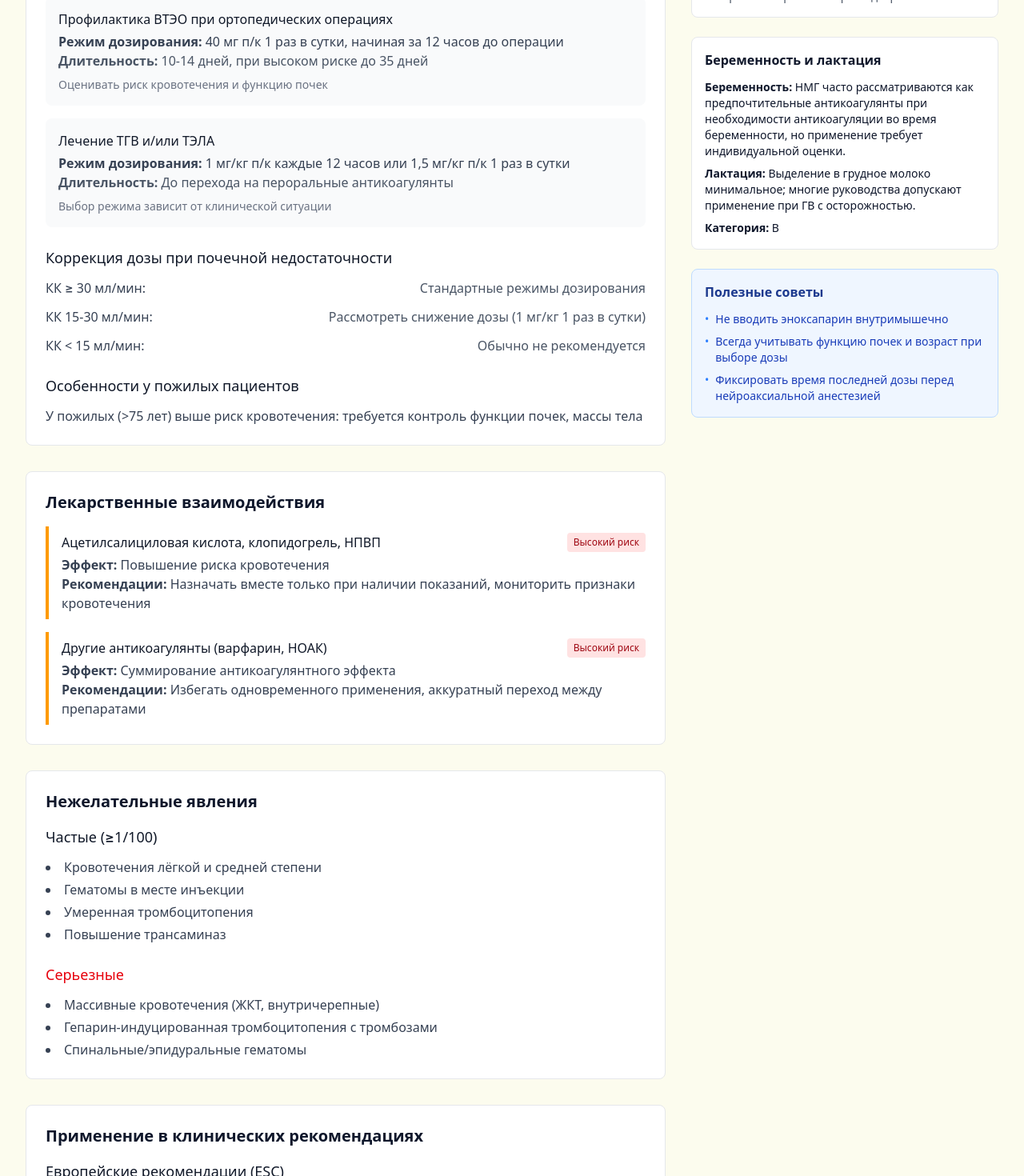
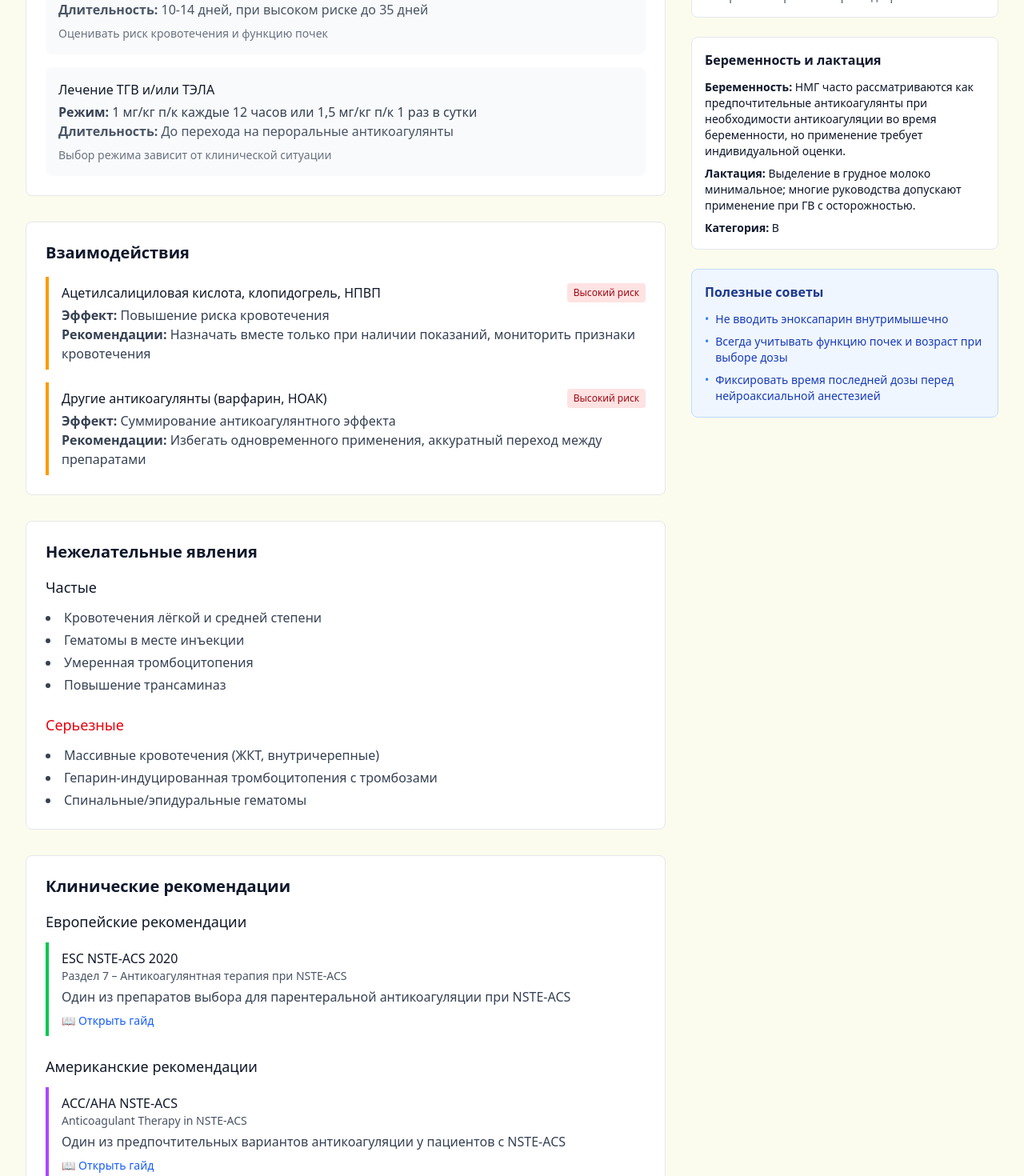
Before and after one commit to NMaryko/MedRadix, a Next.js app: page /drugs/enoxaparin in a window 1280 px wide. Shown: the part 1340-2810 px from the top of the page at 80% size. Built offline with nearby package versions, Linux system fonts and the light colour scheme.

Commit message:
Update page.tsx

```diff
--- a/app/drugs/[slug]/page.tsx
+++ b/app/drugs/[slug]/page.tsx
@@ -1,62 +1,32 @@
-// app/drugs/[slug]/page.tsx - ПОЛНЫЙ РАБОЧИЙ КОД
+// app/drugs/[slug]/page.tsx - ИДЕАЛЬНАЯ СТРАНИЦА
 import { generateDrugSchema, type Drug } from '@/types/drug';
 import { mockDrugEnoxaparin } from '@/types/drug';
 
-// Генерируем метаданные для SEO
 export async function generateMetadata({ params }: { params: { slug: string } }) {
   const drug = await getDrugData(params.slug);
-
   return {
     title: `${drug.genericName} - инструкция, применение, дозировка | MedRadix`,
-    description: drug.description || `Информация о препарате ${drug.genericName}. Торговые названия: ${drug.tradeNames.join(', ')}`,
-    keywords: [
-      drug.genericName,
-      ...drug.tradeNames,
-      ...drug.specialties,
-      'инструкция',
-      'применение',
-      'дозировка',
-      'показания'
-    ].join(', '),
-    openGraph: {
-      title: `${drug.genericName} - MedRadix`,
-      description: drug.description || `Информация о препарате ${drug.genericName}`,
-      type: 'article',
-      url: `https://medradix.info/drugs/${drug.slug}`
-    }
+    description: drug.description,
   };
 }
 
-// Функция получения данных препарата
 async function getDrugData(slug: string): Promise<Drug> {
-  // Пока используем mock данные
-  if (slug === 'enoxaparin') {
+  // Пока используем только эноксапарин
   return mockDrugEnoxaparin;
 }
 
-  // Для других препаратов - возвращаем эноксапарин как заглушку
-  return {
-    ...mockDrugEnoxaparin,
-    genericName: 'Препарат не найден',
-    slug: slug
-  };
-}
-
-// ОСНОВНОЙ КОМПОНЕНТ СТРАНИЦЫ
 export default async function DrugPage({ params }: { params: { slug: string } }) {
   const drug = await getDrugData(params.slug);
   const schemaData = generateDrugSchema(drug);
 
   return (
     <>
-      {/* JSON-LD разметка для поисковиков */}
       <script
         type="application/ld+json"
         dangerouslySetInnerHTML={{ __html: JSON.stringify(schemaData) }}
       />
 
       <div className="container mx-auto px-4 py-8">
-        {/* Заголовок */}
         <header className="mb-8">
           <h1 className="text-3xl font-bold text-gray-900">{drug.genericName}</h1>
           {drug.tradeNames.length > 0 && (
@@ -70,10 +40,8 @@ export default async function DrugPage({ params }: { params: { slug: string } })
         </header>
 
         <section className="grid grid-cols-1 lg:grid-cols-3 gap-8">
-          {/* Основной контент */}
           <div className="lg:col-span-2 space-y-8">
 
-            {/* Описание */}
             {drug.description && (
               <div className="bg-white rounded-lg p-6 border border-gray-200">
                 <h2 className="text-xl font-semibold mb-4">Описание</h2>
@@ -81,7 +49,6 @@ export default async function DrugPage({ params }: { params: { slug: string } })
               </div>
             )}
 
-            {/* Показания */}
             <div className="bg-white rounded-lg p-6 border border-gray-200">
               <h2 className="text-xl font-semibold mb-4">Показания к применению</h2>
               <div className="space-y-4">
@@ -104,18 +71,13 @@ export default async function DrugPage({ params }: { params: { slug: string } })
               </div>
             </div>
 
-            {/* Дозирование */}
             <div className="bg-white rounded-lg p-6 border border-gray-200">
-              <h2 className="text-xl font-semibold mb-4">Дозирование и способ применения</h2>
-
-              {/* Взрослые */}
-              <div className="mb-6">
-                <h3 className="text-lg font-medium mb-3 text-gray-900">Для взрослых</h3>
+              <h2 className="text-xl font-semibold mb-4">Дозирование</h2>
               <div className="space-y-4">
                 {drug.dosage.adults.map((regimen, index) => (
                   <div key={index} className="bg-gray-50 p-4 rounded-lg">
                     <h4 className="font-medium text-gray-900">{regimen.indication}</h4>
-                      <p className="text-gray-700 mt-1"><strong>Режим дозирования:</strong> {regimen.regimen}</p>
+                    <p className="text-gray-700 mt-1"><strong>Режим:</strong> {regimen.regimen}</p>
                     {regimen.duration && <p className="text-gray-600"><strong>Длительность:</strong> {regimen.duration}</p>}
                     {regimen.notes && <p className="text-sm text-gray-500 mt-2">{regimen.notes}</p>}
                   </div>
@@ -123,34 +85,9 @@ export default async function DrugPage({ params }: { params: { slug: string } })
               </div>
             </div>
 
-              {/* Нарушение функции почек */}
-              {drug.dosage.renalImpairment.length > 0 && (
-                <div className="mb-6">
-                  <h3 className="text-lg font-medium mb-3 text-gray-900">Коррекция дозы при почечной недостаточности</h3>
-                  <div className="space-y-3">
-                    {drug.dosage.renalImpairment.map((adjustment, index) => (
-                      <div key={index} className="flex justify-between items-start">
-                        <span className="font-medium text-gray-700">{adjustment.condition}:</span>
-                        <span className="text-gray-600 text-right">{adjustment.adjustment}</span>
-                      </div>
-                    ))}
-                  </div>
-                </div>
-              )}
-
-              {/* Пожилые */}
-              {drug.dosage.elderly && (
-                <div>
-                  <h3 className="text-lg font-medium mb-3 text-gray-900">Особенности у пожилых пациентов</h3>
-                  <p className="text-gray-700">{drug.dosage.elderly}</p>
-                </div>
-              )}
-            </div>
-
-            {/* Взаимодействия */}
             {drug.interactions.length > 0 && (
               <div className="bg-white rounded-lg p-6 border border-gray-200">
-                <h2 className="text-xl font-semibold mb-4">Лекарственные взаимодействия</h2>
+                <h2 className="text-xl font-semibold mb-4">Взаимодействия</h2>
                 <div className="space-y-4">
                   {drug.interactions.map((interaction, index) => (
                     <div key={index} className="border-l-4 border-amber-500 pl-4 py-2">
@@ -173,14 +110,11 @@ export default async function DrugPage({ params }: { params: { slug: string } })
               </div>
             )}
 
-            {/* Нежелательные явления */}
             <div className="bg-white rounded-lg p-6 border border-gray-200">
               <h2 className="text-xl font-semibold mb-4">Нежелательные явления</h2>
-
-              {/* Частые */}
               {drug.adverseEffects.common.length > 0 && (
                 <div className="mb-6">
-                  <h3 className="text-lg font-medium mb-3 text-gray-900">Частые (≥1/100)</h3>
+                  <h3 className="text-lg font-medium mb-3 text-gray-900">Частые</h3>
                   <ul className="list-disc list-inside text-gray-700 space-y-1">
                     {drug.adverseEffects.common.map((effect, index) => (
                       <li key={index}>{effect}</li>
@@ -188,8 +122,6 @@ export default async function DrugPage({ params }: { params: { slug: string } })
                   </ul>
                 </div>
               )}
-
-              {/* Серьезные */}
               {drug.adverseEffects.serious.length > 0 && (
                 <div>
                   <h3 className="text-lg font-medium mb-3 text-gray-900 text-red-600">Серьезные</h3>
@@ -202,41 +134,36 @@ export default async function DrugPage({ params }: { params: { slug: string } })
               )}
             </div>
 
-            {/* Применение в гайдах */}
             <div className="bg-white rounded-lg p-6 border border-gray-200">
-              <h2 className="text-xl font-semibold mb-4">Применение в клинических рекомендациях</h2>
-
-              {/* EU Guidelines */}
+              <h2 className="text-xl font-semibold mb-4">Клинические рекомендации</h2>
               {drug.guidelineUsage.eu.length > 0 && (
                 <div className="mb-6">
-                  <h3 className="text-lg font-medium mb-3 text-gray-900">Европейские рекомендации (ESC)</h3>
+                  <h3 className="text-lg font-medium mb-3 text-gray-900">Европейские рекомендации</h3>
                   <div className="space-y-3">
                     {drug.guidelineUsage.eu.map((guide, index) => (
                       <div key={index} className="border-l-4 border-green-500 pl-4 py-2">
                         <h4 className="font-medium text-gray-900">{guide.guideCode}</h4>
                         <p className="text-gray-600 text-sm">{guide.guideSection}</p>
                         <p className="text-gray-700 mt-1">{guide.indicationSummary}</p>
-                        <a href={guide.link} className="text-blue-600 hover:underline text-sm inline-block mt-2">
-                          Ссылка на гайд →
+                        <a href={guide.link} target="_blank" rel="noopener noreferrer" className="text-blue-600 hover:underline text-sm inline-block mt-2">
+                          📖 Открыть гайд
                         </a>
                       </div>
                     ))}
                   </div>
                 </div>
               )}
-
-              {/* US Guidelines */}
               {drug.guidelineUsage.us.length > 0 && (
                 <div>
-                  <h3 className="text-lg font-medium mb-3 text-gray-900">Американские рекомендации (ACC/AHA)</h3>
+                  <h3 className="text-lg font-medium mb-3 text-gray-900">Американские рекомендации</h3>
                   <div className="space-y-3">
                     {drug.guidelineUsage.us.map((guide, index) => (
                       <div key={index} className="border-l-4 border-purple-500 pl-4 py-2">
                         <h4 className="font-medium text-gray-900">{guide.guideCode}</h4>
                         <p className="text-gray-600 text-sm">{guide.guideSection}</p>
                         <p className="text-gray-700 mt-1">{guide.indicationSummary}</p>
-                        <a href={guide.link} className="text-blue-600 hover:underline text-sm inline-block mt-2">
-                          Ссылка на гайд →
+                        <a href={guide.link} target="_blank" rel="noopener noreferrer" className="text-blue-600 hover:underline text-sm inline-block mt-2">
+                          📖 Открыть гайд
                         </a>
                       </div>
                     ))}
@@ -246,9 +173,7 @@ export default async function DrugPage({ params }: { params: { slug: string } })
             </div>
           </div>
 
-          {/* Боковая панель */}
           <div className="space-y-6">
-            {/* Формы выпуска */}
             <div className="bg-white border border-gray-200 rounded-lg p-4">
               <h3 className="font-semibold mb-3">Формы выпуска</h3>
               <div className="space-y-3">
@@ -262,7 +187,6 @@ export default async function DrugPage({ params }: { params: { slug: string } })
               </div>
             </div>
 
-            {/* Противопоказания */}
             <div className="bg-white border border-gray-200 rounded-lg p-4">
               <h3 className="font-semibold mb-3">Противопоказания</h3>
               <div className="space-y-3">
@@ -285,7 +209,6 @@ export default async function DrugPage({ params }: { params: { slug: string } })
               </div>
             </div>
 
-            {/* Мониторинг */}
             {drug.monitoring && (
               <div className="bg-white border border-gray-200 rounded-lg p-4">
                 <h3 className="font-semibold mb-3">Мониторинг</h3>
@@ -310,7 +233,6 @@ export default async function DrugPage({ params }: { params: { slug: string } })
               </div>
             )}
 
-            {/* Беременность и лактация */}
             {drug.pregnancyLactation && (
               <div className="bg-white border border-gray-200 rounded-lg p-4">
                 <h3 className="font-semibold mb-3">Беременность и лактация</h3>
@@ -324,7 +246,6 @@ export default async function DrugPage({ params }: { params: { slug: string } })
               </div>
             )}
 
-            {/* Полезные советы */}
             {drug.pearls.length > 0 && (
               <div className="bg-blue-50 border border-blue-200 rounded-lg p-4">
                 <h3 className="font-semibold mb-3 text-blue-900">Полезные советы</h3>
```
Lines whose indentation alone changed are shown as unchanged.
